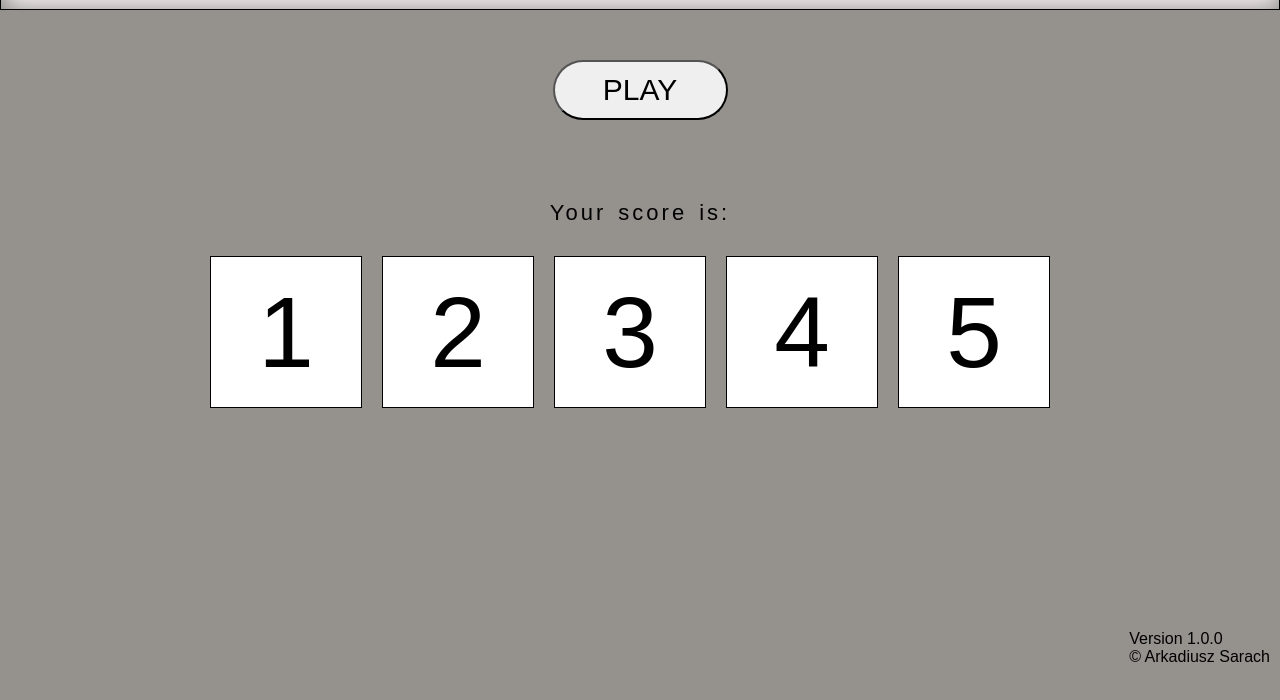
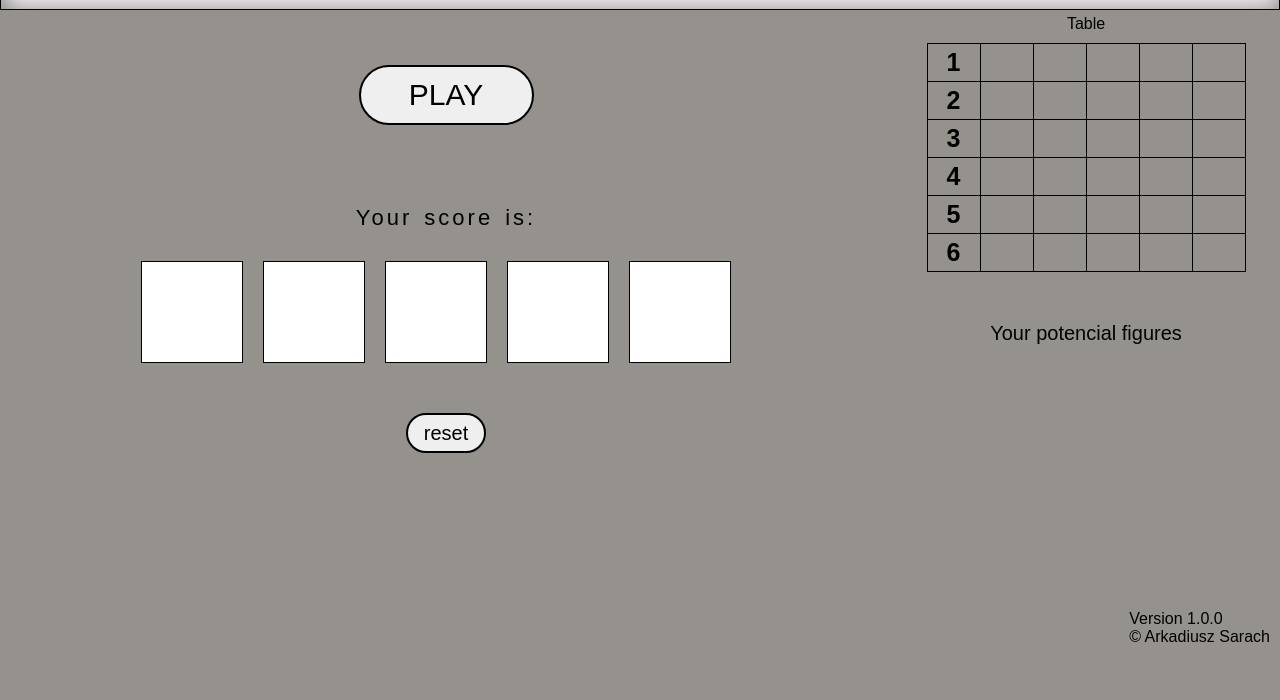
Before and after one commit to Ajek1993/dice_game, a plain HTML site: page index.html in a window 1280 px wide. Shown: the part 62-762 px from the top of the page. Drawn offline with Linux system fonts and the light colour scheme.

Commit message:
add reset button and score table add finder first number 1

```diff
--- a/index.html
+++ b/index.html
@@ -12,17 +12,77 @@
     <header>
         <div class="title"><a href=https://www.wikihow.com/Shoot-Dice>DICE GAME</a></div>
     </header>
+    <div class="main_content">
         <main>
             <div class="btn"><button class="btn-play" id="btn">PLAY</button></div>
             <div class="score">Your score is:</div>
             <div class="result">
-            <div class="dice_score1"><span id="number1">1</span></div>
-            <div class="dice_score2"><span id="number2">2</span></div>
-            <div class="dice_score3"><span id="number3">3</span></div>
-            <div class="dice_score4"><span id="number4">4</span></div>
-            <div class="dice_score5"><span id="number5">5</span></div>
+                <div class="dice_score1"><span id="number1"></span></div>
+                <div class="dice_score2"><span id="number2"></span></div>
+                <div class="dice_score3"><span id="number3"></span></div>
+                <div class="dice_score4"><span id="number4"></span></div>
+                <div class="dice_score5"><span id="number5"></span></div>
             </div>
+            <div class="btn"><button class="btn-reset" id="btn-reset">reset</button></div>
         </main>
+        <aside>
+            <div class="table_name">Table</div>
+            <table class="table_score">
+                <tbody>
+                    <tr>
+                        <th>1</th>
+                        <td></td>
+                        <td></td>
+                        <td></td>
+                        <td></td>
+                        <td></td>
+
+                    </tr>
+                    <tr>
+                        <th>2</th>
+                        <td></td>
+                        <td></td>
+                        <td></td>
+                        <td></td>
+                        <td></td>
+                    </tr>
+                    <tr>
+                        <th>3</th>
+                        <td></td>
+                        <td></td>
+                        <td></td>
+                        <td></td>
+                        <td></td>
+                    </tr>
+                    <tr>
+                        <th>4</th>
+                        <td></td>
+                        <td></td>
+                        <td></td>
+                        <td></td>
+                        <td></td>
+                    </tr>
+                    <tr>
+                        <th>5</th>
+                        <td></td>
+                        <td></td>
+                        <td></td>
+                        <td></td>
+                        <td></td>
+                    </tr>
+                    <tr>
+                        <th>6</th>
+                        <td></td>
+                        <td></td>
+                        <td></td>
+                        <td></td>
+                        <td></td>
+                    </tr>
+                </tbody>
+            </table>
+            <span id="figures">Your potencial figures</span>
+        </aside>
+    </div>
     <footer>Version 1.0.0<br>&copy; Arkadiusz Sarach</footer>
 </body>
 </html>
--- a/script.js
+++ b/script.js
@@ -1,13 +1,16 @@
 const numbers = [1, 2, 3, 4, 5, 6];
 const btn = document.getElementById("btn");
+const btnReset = document.getElementById("btn-reset");
 const firstNumber = document.getElementById("number1");
 const secondNumber = document.getElementById("number2");
 const thirdNumber = document.getElementById("number3");
 const fourthNumber = document.getElementById("number4");
 const fifthNumber = document.getElementById("number5");
+const figure = document.getElementById("figures");
 
 const scoreNumbers = [firstNumber, secondNumber, thirdNumber, fourthNumber, fifthNumber];
 console.log(scoreNumbers);
+
 
 btn.addEventListener("click", function () {
     for (let i = 0; i <scoreNumbers.length; i++) {
@@ -15,9 +18,29 @@ btn.addEventListener("click", function () {
         console.log(newNumber);
         scoreNumbers[i].textContent = newNumber;
     }
+    finderNumbers();
+})
+
+btnReset.addEventListener("click", function () {
+    for (let i = 0; i <scoreNumbers.length; i++) {
+        const newNumber = getRandomNumber();
+        console.log(newNumber);
+        scoreNumbers[i].textContent = "";
+        figure.textContent = "Play to find number 1"
+    }
 })
 
 function getRandomNumber() {
-    let randomNumber = Math.ceil(Math.random()*numbers.length);
-    return randomNumber;
+    return Math.ceil(Math.random()*numbers.length);
 }
+
+function finderNumbers() {
+    for (let i = 0; i <scoreNumbers.length; i++) {
+        if (scoreNumbers[i].textContent == 1) {
+            figure.textContent = "You found first number one on position: " + (i + 1);
+            break;
+        } else {
+            figure.textContent = "You didn't find number one";
+        }
+    }
+}
--- a/style.css
+++ b/style.css
@@ -1,12 +1,12 @@
 body {
-    margin: 0px;
+    margin: 0;
     background-color: rgb(149, 146, 142);
     font-family: sans-serif;
 }
 
 header {
-    border: 1px solid black;
-    margin: 0px;
+    border: 1px solid rgb(0,0,0);
+    margin: 0;
     display: flex;
     justify-content: space-around;
     height: 50px;
@@ -26,10 +26,58 @@ header {
     color: green
 }
 
+.main_content {
+    display: flex;
+    margin: 0;
+    flex-direction: row;
+    justify-content: space-around;
+    align-items: flex-start;
+;
+}
+
 main {
-    height: 620px;
-    margin: 0px;
+    height: 590px;
+    width: 70%;
+    margin: 0;
+    padding: 5px;
 }
+
+aside {
+    height: 590px;
+    width: 30%;
+    margin: 0;
+    padding: 5px;
+}
+
+/* tables settings */
+
+.table_name {
+    display: flex;
+    justify-content: center;
+    margin-right: auto;
+    margin-left: auto;
+    margin-bottom: 10px;
+}
+
+.table_score {
+    border-collapse: collapse;
+    border: 1px solid rgb(0,0,0);
+    text-align: center;
+    vertical-align: middle;
+    font-size: 25px;
+    margin-right: auto;
+    margin-left: auto;
+}
+
+
+th, tr, td {
+    border: 1px solid rgb(0,0,0);
+    min-width: 40px;
+    min-height: 40px;
+    padding: 4px 6px;
+}
+
+/* buttons settings */
 
 .btn {
     display: flex;
@@ -42,21 +90,42 @@ main {
     height: 60px;
     width: 175px;
     font-size: 30px;
+    border: 2px solid rgb(0,0,0);
     border-radius: 40px;
     cursor: pointer;
 }
 
 .btn-play:hover {
-    color: white;
-    background-color: black;
+    color: rgb(255,255,255);
+    background-color: rgb(0,0,0);
+    border: 1px solid rgb(255,255,0);
     transition: all 0.5s;
 }
+
+.btn-reset {
+    margin-top: 30px;
+    height: 40px;
+    width: 80px;
+    font-size: 20px;
+    border: 2px solid rgb(0,0,0);
+    border-radius: 40px;
+    cursor: pointer;
+}
+
+.btn-reset:hover {
+    color: rgb(255,255,255);
+    background-color: rgba(255, 0, 0, 0.804);
+    border: 1px solid rgb(255,255,255);
+    transition: all 0.5s;
+}
+
+/* score settings */
 
 .score {
     display: flex;
     justify-content: center;
     width: 200px;
-    margin: 0px auto;
+    margin: 0 auto;
     font-size: 22px;
     letter-spacing: 3px;
     word-spacing: 3px;
@@ -65,9 +134,17 @@ main {
 .result {
     display: flex;
     justify-content: center;
-    margin: 0px auto;
+    margin: 0 auto;
     margin-top: 30px;
     flex-wrap: wrap;
+}
+
+#figures {
+    display: flex;
+    justify-content: center;
+    margin-top: 50px;
+    font-size: 20px;
+
 }
 
 .dice_score1,
@@ -78,12 +155,12 @@ main {
     display: flex;
     justify-content: center;
     align-items: center;
-    font-size: 100px;
-    margin: 0px 20px 20px 0px;
+    font-size: 75px;
+    margin: 0 20px 20px 0;
     border: 1px solid black;
-    width: 150px;
-    min-width: 150px;
-    height: 150px;
+    width: 100px;
+    min-width: 100px;
+    height: 100px;
     background-color: white;
 }
 
```
Lines whose indentation alone changed are shown as unchanged.
